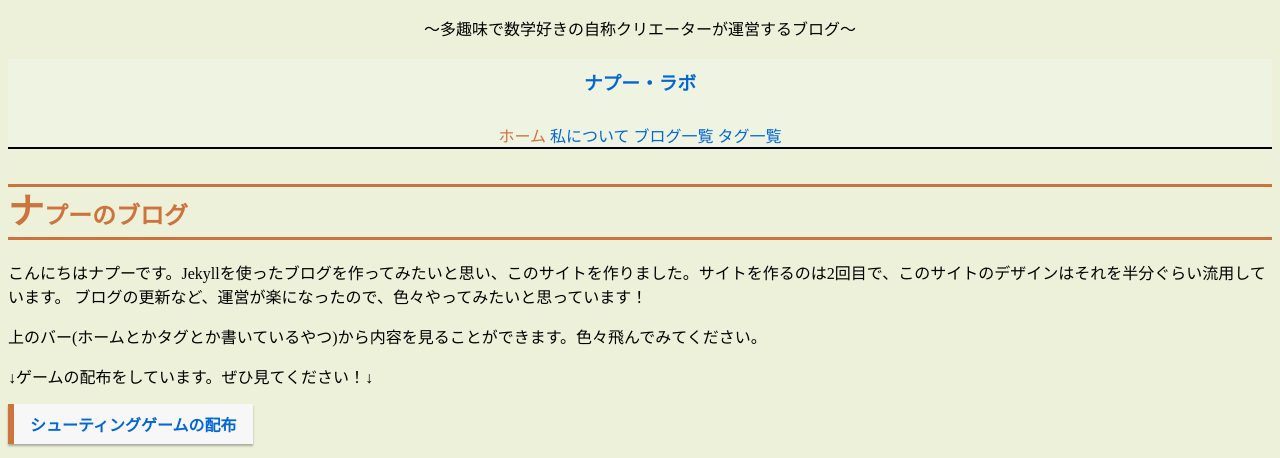
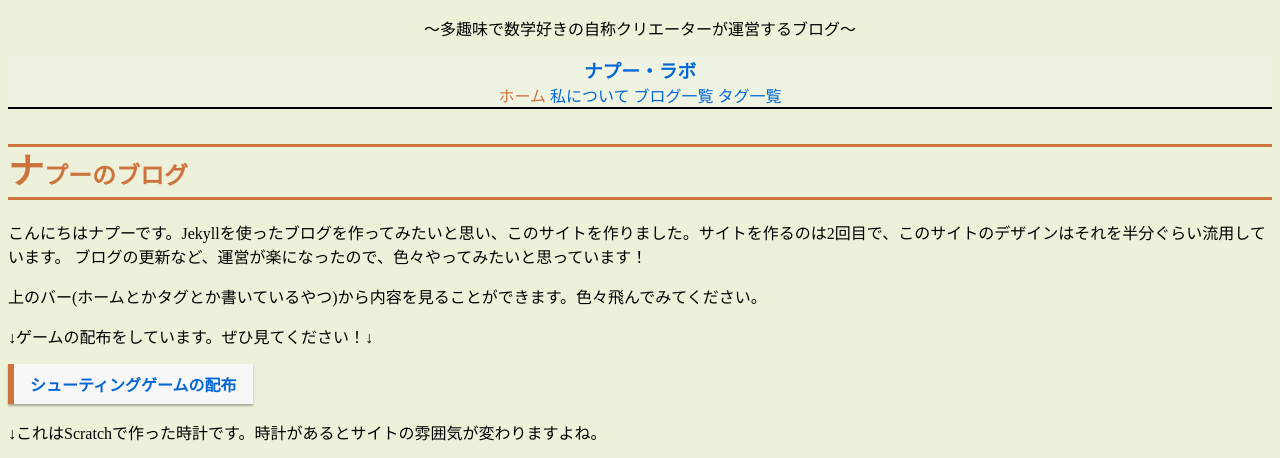
Before and after one commit to sirokurokumasan/sirokurokumasan.github.io, a Jekyll site: the page built from index.md, in a window 1280 px wide and 1400 px high. Shown: the top 458 px of the window. Built offline with Jekyll 4.4.1, drawn with Linux system fonts in a browser that asks for light colours; grey boxes are pictures that could not be loaded.

Commit message:
Update main.scss

```diff
--- a/_sass/main.scss
+++ b/_sass/main.scss
@@ -13,7 +13,7 @@
 
 //このサイトではフッターにしかh1を使わない主義だったが、使いずらいのでh3にした
 h3{
-  inline-block: inline;
+  display: inline;
   padding: 0.5em;
 }
 //タイトル
@@ -27,7 +27,7 @@
 //小見出し
 h1 {
   background: #e5ad6e;
-  padding: 0.5em;
+  padding: 0.5vm;
   font-size: 0.5vm;
 }
 
@@ -74,7 +74,7 @@
   width: 100%;
   top: 10px;
   margine: 10px;
-  border-top: solid 2px #000;
+  border: solid 2px #000;
 }
 
 //ボタン
```
